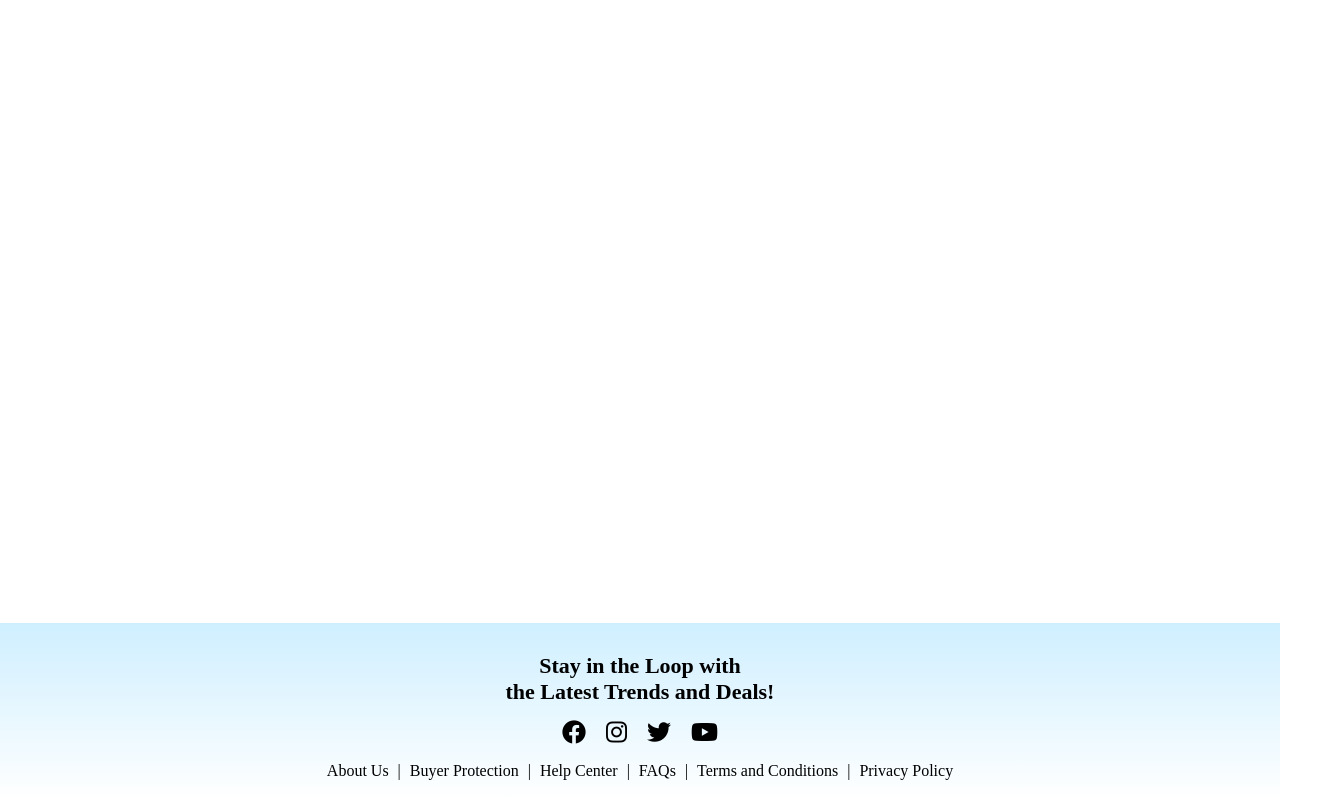
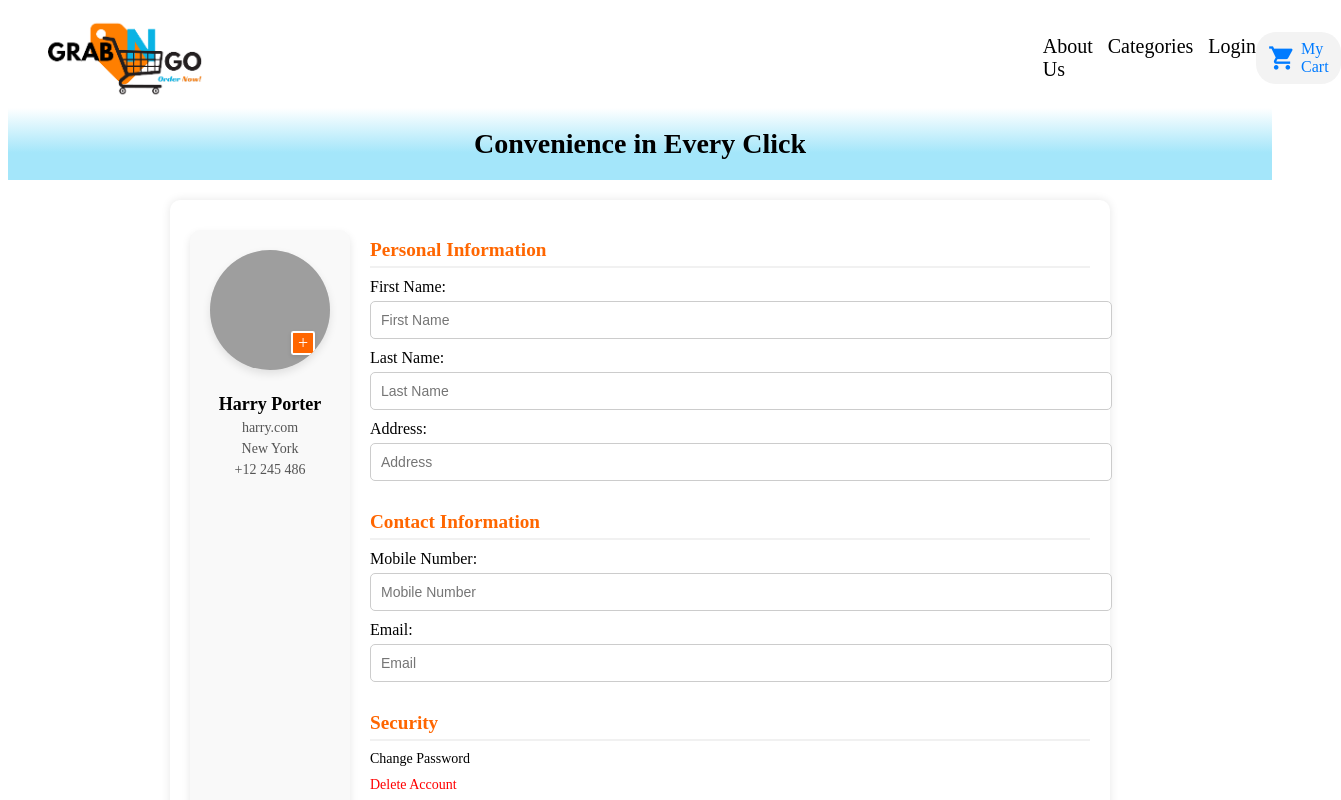
Before and after one commit to SudeeraDilshan/GrabNGo-Frontend, an Angular app: page /profile in a window 1280 px wide. Before the commit this address led to /. Shown: the top 800 px of the page, 1341 px wide, since content can reach past the window. Built offline with nearby package versions, Linux system fonts and the light colour scheme; grey boxes are pictures that could not be loaded.

Commit message:
Profile Edit Page Created

```diff
--- a/src/app/app-routing.module.ts
+++ b/src/app/app-routing.module.ts
@@ -3,6 +3,7 @@ import { RouterModule, Routes } from '@angular/router';
 import { LoginComponent } from './components/login/login.component';
 import { ResetPasswordComponent } from './reset-password/reset-password.component';
 import { EmailVerificationComponent } from './email-verification/email-verification.component';
+import { ProfileComponent } from './profile/profile.component';
 
 const routes: Routes = [
   {
@@ -17,6 +18,10 @@ const routes: Routes = [
     path: 'email-verify',
     component: EmailVerificationComponent,
   },
+  {
+    path: 'profile',
+    component: ProfileComponent,
+  }
 ];
 
 @NgModule({
--- a/src/app/app.component.html
+++ b/src/app/app.component.html
@@ -1,4 +1,3 @@
-<!--app-header></app-header-->
-<!--app-login-->
+<app-header></app-header>
 <router-outlet></router-outlet>
 <app-footer></app-footer>
--- a/src/app/footer/footer.component.css
+++ b/src/app/footer/footer.component.css
@@ -12,6 +12,8 @@ body, html {
   padding: 20px;
   text-align: center;
   box-sizing: border-box;
+  position: relative; /* Ensure it flows with the content */
+  margin-top: 20px;
 }
 
 .footer-content h2 {
--- /dev/null
+++ b/src/app/profile/profile.component.css
@@ -0,0 +1,191 @@
+/* Profile Layout */
+.profile-card {
+    background-color: #f9f9f9; /* Light gray background */
+    padding: 20px;
+    border-radius: 10px;
+    box-shadow: 0 4px 8px rgba(0, 0, 0, 0.1); /* Subtle shadow */
+    text-align: center; /* Center-align content */
+    max-width: 300px; /* Set max width for the card */
+    margin: 10px auto;
+}
+
+/* Profile Picture Container */
+.profile-picture-container {
+    position: relative;
+    margin-bottom: 20px;
+}
+
+/* Profile Picture Wrapper */
+.profile-picture-wrapper {
+    position: relative;
+    width: 120px;
+    height: 120px;
+    margin: 0 auto;
+    border-radius: 50%;
+    background: #e0e0e0; /* Light gray background for the circle */
+    display: flex;
+    align-items: center;
+    justify-content: center;
+    overflow: hidden;
+    box-shadow: 0 4px 8px rgba(0, 0, 0, 0.1); /* Optional: Add shadow */
+}
+
+/* Profile Picture */
+.profile-picture {
+    width: 100%;
+    height: 100%;
+    object-fit: cover;
+    display: none; /* Initially hidden; displayed after user upload */
+}
+
+/* Default Profile Picture Placeholder */
+#profile-pic-preview {
+    display: block;
+    font-size: 14px;
+    color: #555;
+    text-align: center;
+}
+
+/* Upload Button */
+.profile-pic-upload {
+    display: none; /* Hide the file input */
+}
+
+.upload-button {
+    position: absolute;
+    bottom: 15px; /* Inside the circle */
+    right: 15px; /* Inside the circle */
+    background-color: #ff6600;
+    color: white;
+    border-radius: 10%;
+    width: 20px;
+    height: 20px;
+    display: flex;
+    justify-content: center;
+    align-items: center;
+    font-size: 18px;
+    cursor: pointer;
+    border: 2px solid #fff;
+    box-shadow: 0 2px 4px rgba(0, 0, 0, 0.1);
+    transition: background-color 0.3s ease;
+}
+
+.upload-button:hover {
+    background-color: #cc5200;
+}
+
+/* Profile Text Styling */
+.profile-name {
+    font-size: 18px;
+    font-weight: bold; /* Bold for emphasis */
+    margin-bottom: 5px;
+}
+
+.profile-email,
+.profile-location,
+.profile-phone {
+    font-size: 14px;
+    color: #555; /* Neutral gray color for secondary information */
+    margin: 5px 0; /* Add spacing between lines */
+}
+
+.profile-container {
+    max-width: 900px;
+    margin: 20px auto; /* Add spacing at the top and center horizontally */
+    padding: 20px;
+    background-color: #fff;
+    border-radius: 10px;
+    box-shadow: 0 0 10px rgba(0, 0, 0, 0.1);
+    overflow-y: visible; /* Ensure content isn't clipped */
+    height: auto; /* Allow height to adjust to content */
+}
+
+/* General Layout */
+.profile-layout {
+    display: flex; /* Align sections in a horizontal row */
+    flex-wrap: wrap; /* Wrap to next row on smaller screens */
+    gap: 20px; /* Spacing between sections */
+}
+
+/* Profile Information Section */
+.profile-info {
+    flex: 1 1 25%; /* Take 25% of the width */
+    max-width: 250px;
+    text-align: center;
+}
+
+/* Personal, Contact, and Security Sections */
+.profile-details {
+    flex: 1 1 70%; /* Take the remaining space */
+}
+
+.section {
+    margin-bottom: 20px; /* Add spacing between sections */
+}
+
+.section h3 {
+    margin-bottom: 10px;
+    font-size: 1.2em;
+    color: #ff6600;
+    border-bottom: 2px solid #f1f1f1;
+    padding-bottom: 5px;
+}
+
+input[type="text"], input[type="email"] {
+    width: 100%;
+    padding: 10px;
+    margin-top: 5px;
+    margin-bottom: 10px;
+    border: 1px solid #ccc;
+    border-radius: 5px;
+    font-size: 14px;
+}
+
+button {
+    padding: 10px 20px;
+    background-color: #ff6600;
+    color: white;
+    border: none;
+    border-radius: 5px;
+    cursor: pointer;
+}
+
+button:hover {
+    background-color: #cc5200;
+}
+
+/* Footer Section */
+.footer {
+    text-align: center;
+    margin-top: 20px;
+    font-size: 14px;
+    color: #555;
+}
+
+/* Security Links Styling */
+.security-links {
+    display: flex;
+    flex-direction: column; /* Stack links vertically */
+    gap: 10px; /* Add spacing between links */
+    margin-top: 10px;
+}
+
+.security-links a {
+    text-decoration: none; /* Remove underline */
+    color: black; /* Default orange color */
+    font-size: 14px;
+    cursor: pointer;
+    transition: color 0.3s ease; /* Smooth hover effect */
+}
+
+.security-links a:hover {
+    color: orangered; /* Darker orange on hover */
+}
+
+.security-links a.delete {
+    color: red; /* Red color for Delete Account */
+}
+
+.security-links a.delete:hover {
+    color: darkred; /* Darker red on hover for Delete Account */
+}
--- /dev/null
+++ b/src/app/profile/profile.component.html
@@ -0,0 +1,59 @@
+<div class="profile-container">
+    <div class="profile-layout">
+        <!-- Profile Card -->
+        <div class="profile-card">
+            <!-- Profile Picture and Upload Option -->
+            <div class="profile-picture-container">
+                <div class="profile-picture-wrapper">
+                    <img src="https://www.pngarts.com/files/10/Default-Profile-Picture-Download-PNG-Image.png" alt="Default Profile" class="profile-picture" id="profile-pic-preview">
+                    <input type="file" id="profile-pic-upload" class="profile-pic-upload" accept="image/*">
+                    <label for="profile-pic-upload" class="upload-button">+</label>
+                </div>
+            <h4 class="profile-name">Harry Porter</h4>
+            <p class="profile-email">harry.com</p>
+            <p class="profile-location">New York</p>
+            <p class="profile-phone">+12 245 486</p>
+        </div>
+    </div>
+
+        <!-- Profile Details -->
+        <div class="profile-details">
+            <!-- Personal Information Section -->
+            <div class="section">
+                <h3>Personal Information</h3>
+                <label>First Name:</label>
+                <input type="text" placeholder="First Name">
+                <label>Last Name:</label>
+                <input type="text" placeholder="Last Name">
+                <label>Address:</label>
+                <input type="text" placeholder="Address">
+            </div>
+
+            <!-- Contact Information Section -->
+            <div class="section">
+                <h3>Contact Information</h3>
+                <label>Mobile Number:</label>
+                <input type="text" placeholder="Mobile Number">
+                <label>Email:</label>
+                <input type="email" placeholder="Email">
+            </div>
+
+            <!-- Security Section -->
+            <div class="section">
+                <div class="security">
+                    <h3>Security</h3>
+                    <div class="security-links">
+                        <a href="#" id="change-password-link">Change Password</a>
+                        <a href="#" id="delete-account-link" class="delete">Delete Account</a>
+                        <a href="#" id="logout-link">Log Out</a>
+                    </div>
+                </div>
+
+            </div>
+        </div>
+    </div>
+    <!-- Footer -->
+    <div class="footer">
+        <p>Stay in the Loop with the Latest Trends and Deals!</p>
+
+    </div>
```
Also changed, not shown: src/app/app.module.ts (+6 -2 lines), src/app/profile/profile.component.ts (added, +8 -0 lines), 1 other file (tests, documents, lock files or other folders).
